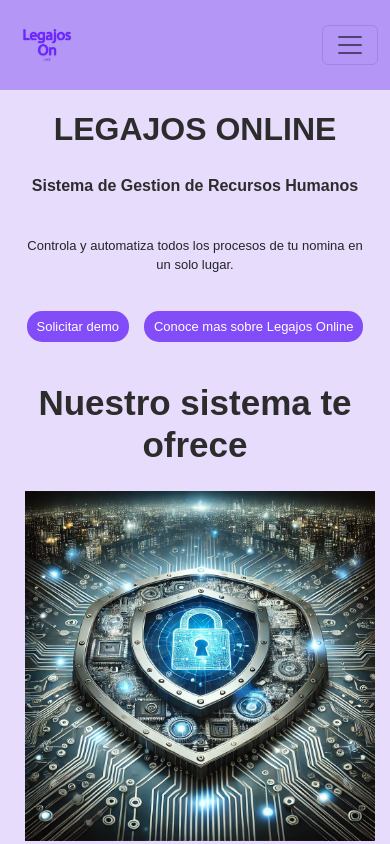
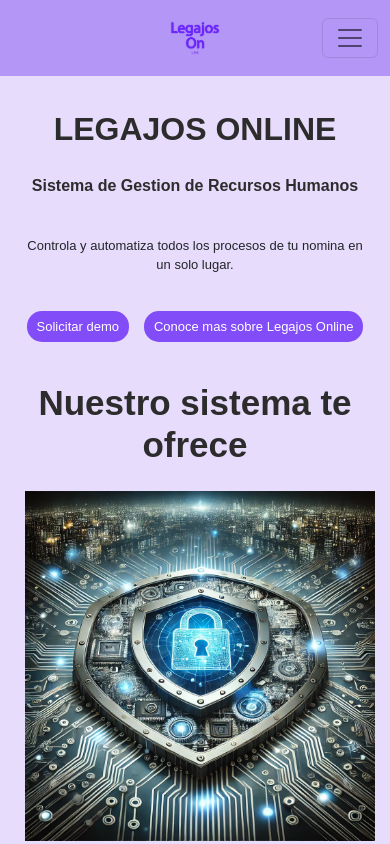
Before and after one commit to soliva-dev/legajos.online.coder-project, a website: page index.html in a window 390 px wide. Shown: the top 844 px of the page. Drawn offline with nearby package versions, Linux system fonts and the light colour scheme.

Commit message:
Aplico cambios de estilo en navegacion principal

```diff
--- a/css/styles.css
+++ b/css/styles.css
@@ -49,11 +49,47 @@ header nav a img {
     margin: 10px;
 }
 
+/* Breakpoints para centrar el logo*/
+@media (max-width: 767px) {
+    header .navegacion-principal .container-fluid {
+        display: flex;
+        justify-content: space-between;
+        align-items: center;
+        position: relative;
+    }
+
+    header .navegacion-principal .nav-logo {
+        position: absolute;
+        left: 50%;
+        transform: translateX(-50%);
+    }
+
+    header .navegacion-principal .navbar-toggler {
+        margin-left: auto;
+        position: relative;
+        z-index: 1000;
+    }
+
+    header nav a img {
+        width: 50px;
+        height: auto;
+        margin: 10px;
+    }
+}
+
 .nav-canvas,
 .nav-link {
     background-color: #b396f5;
     color: #ffffff;
     font-weight: 600;
+}
+
+.navbar-nav .nav-link.active {
+    color: #824CF8;
+}
+
+.nav-link:hover {
+    color: #824CF8;
 }
 
 .nav-canvas-menu {
```
